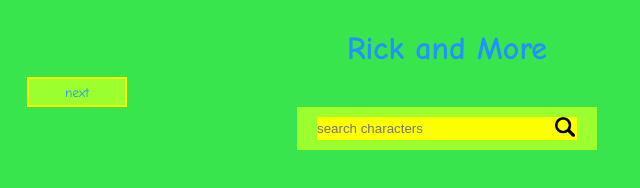
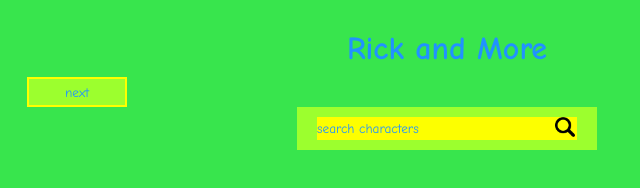
Before and after one commit to Freddie2024/frida-and-borys-rick-and-morty, a website with bundled scripts: page index.html in a window 1280 px wide. Shown: the full height of the page, 193-833 px from the left. Built offline with nearby package versions, Linux system fonts and the light colour scheme; no server answers.

Commit message:
change font-family and color of placeholder in search-bar

```diff
--- a/components/search-bar/search-bar.css
+++ b/components/search-bar/search-bar.css
@@ -15,6 +15,11 @@
   color: var(--color-primary);
 }
 
+::placeholder {
+  color: var(--color-primary);
+  font-family: "Comic Sans MS", "Comic Sans", cursive;
+}
+
 .search-bar__button {
   border: none;
   background-color: rgb(253, 255, 0);
```
